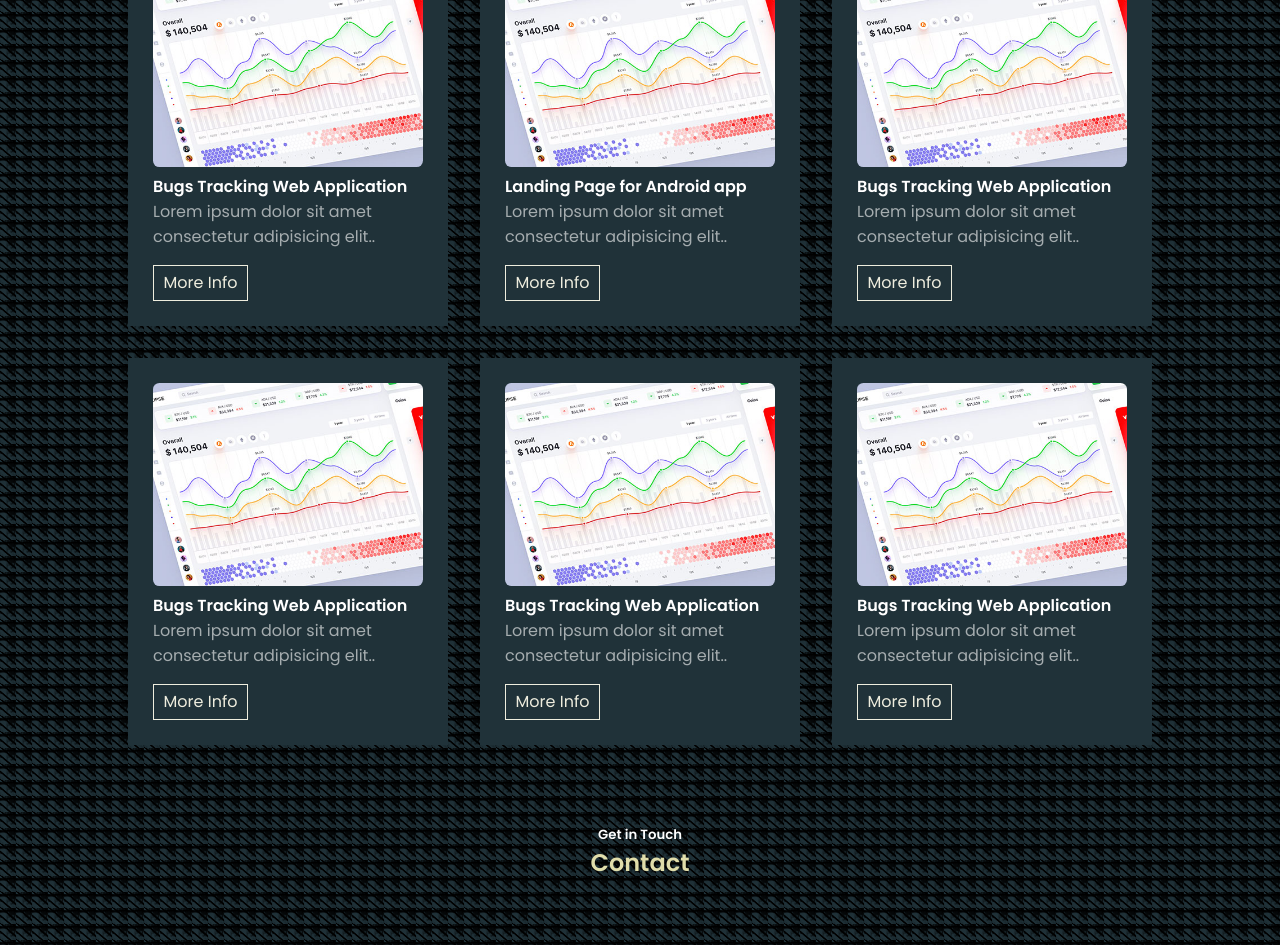
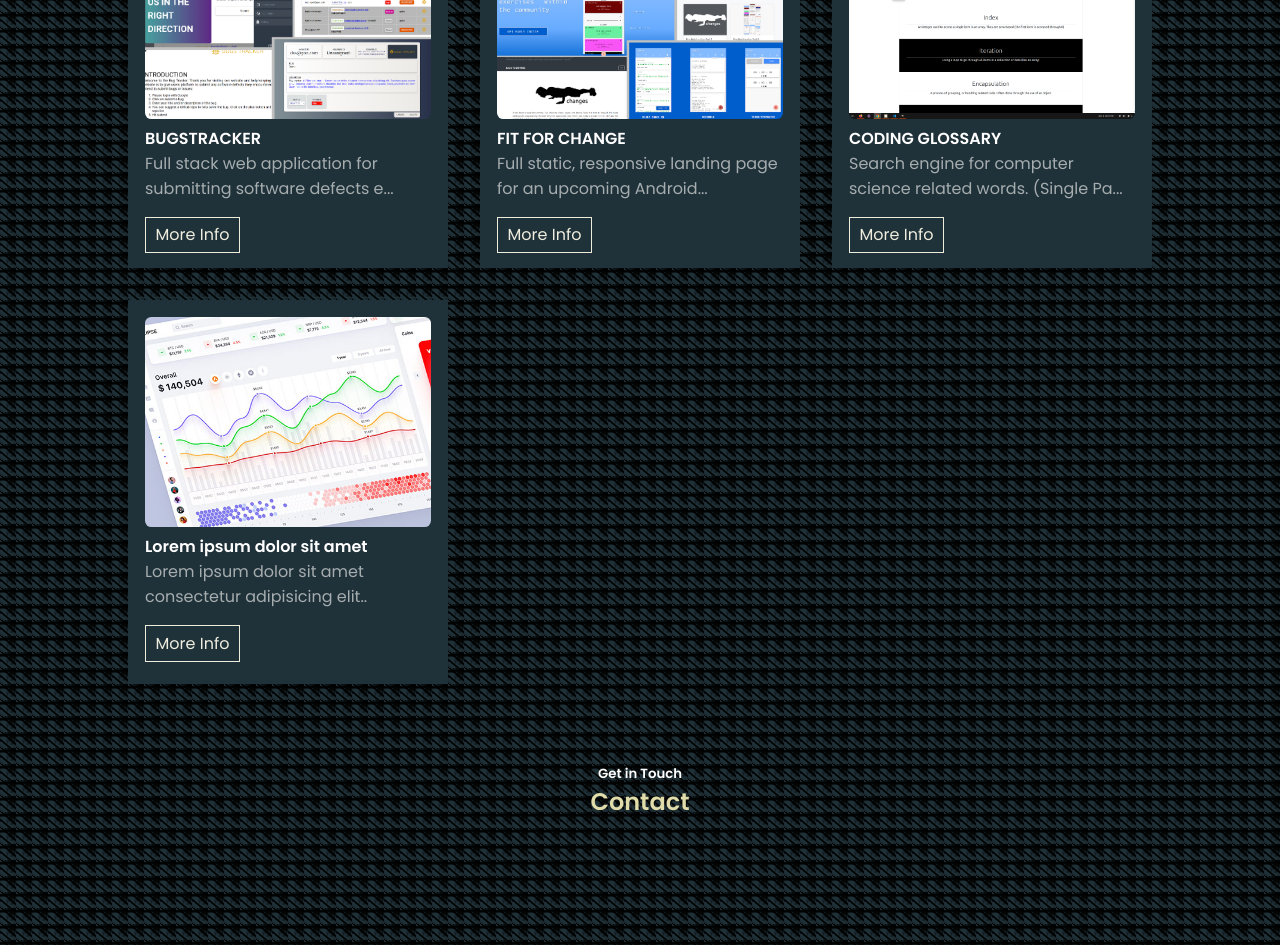
Before and after one commit to hakimihamzan/react-portfolio, a React (Create React App) app: page / in a window 1280 px wide. Shown: the part 1940-2885 px from the top of the page. Built offline with nearby package versions, Linux system fonts and the light colour scheme.

Commit message:
Update: Project  data is dynamic

```diff
--- a/src/components/ExtraInfo.jsx
+++ b/src/components/ExtraInfo.jsx
@@ -1,66 +1,12 @@
 import React from 'react'
 import styles from './ExtraInfo.module.css'
 import { FaGithub, FaEye } from 'react-icons/fa'
+import data from '../data'
+
+
 
 function ExtraInfo({ handleClose, name }) {
-    const data = {
-        fitforchange: {
-            title: 'FIT FOR CHANGE',
-            url: 'https://fitforchange.xyz',
-            heading: 'Full static, responsive landing page for an upcoming Android application.',
-            date: 'APR2021',
-            notePoint: [
-                'Built with HTML, CSS, Bootstrap and Firebase.',
-                'Firebase (Firestore) is used as a database for storing name/email details of interested users.',
-            ],
-            techStack: "HTML, CSS, Bootstrap, Firebase",
-            designInspired: []
-        },
-
-        codingglossary: {
-            title: 'CODING GLOSSARY',
-            url: 'https://hakimihamzan.github.io/glossary/',
-            heading: 'Search engine for computer science related words. (Single Page Application)',
-            date: 'AUG2021',
-            notePoint: [
-                'Built with HTML, CSS, Bootstrap and JavaScript',
-                'JavaScript is used to update the page based on user’s interaction',
-            ],
-            techStack: "HTML, CSS, Bootstrap, JavaScript",
-            designInspired: []
-        },
-
-        bugstracking: {
-            title: 'BUGSTRACKER',
-            url: 'https://bugstracker.xyz',
-            codeUrl: 'https://github.com/hakimihamzan/bug-tracker',
-            heading: 'Full stack web application for submitting software defects encountered by users.',
-            date: 'SEPT2021',
-            notePoint: [
-                'Built with JavaScript, HTML, CSS, Firebase and GitHub API.',
-                'Firebase (Firestore) is used as a database for storing details of each bug.',
-                'Implemented Google Authentication & Authorization for separation of roles.',
-                'Implemented Demo Account for Developer and Manager'
-            ],
-            techStack: "HTML, CSS, JavaScript, Firebase, GitHub API",
-            designInspired: [
-                {
-                    url: 'https://coderthemes.com/hyper/creative/layouts-vertical.html',
-                    creator: 'CoderTheme',
-                    title: 'Hyper-V Bootstrap Framework'
-                },
-                {
-                    url: 'https://dribbble.com/shots/6398590-DoneDone-2-Mailbox-Home?showSimilarShots=true&_=1630390033997#',
-                    creator: 'PixelMatters',
-                    title: 'DoneDone 2'
-                },
-            ]
-        },
-    }
-
     const currentProject = { ...data[name] }
-
-    console.log(currentProject.designInspired.length)
 
     return (
         <>
@@ -71,7 +17,7 @@ function ExtraInfo({ handleClose, name }) {
                         <button><a href={currentProject.codeUrl} rel="noreferrer" target='_blank'> <FaGithub />CODE</a></button>
                         <button><a href={currentProject.url} rel="noreferrer" target='_blank'><FaEye />LIVE</a></button>
                     </div>
-                    <img src="https://images.pexels.com/photos/103123/pexels-photo-103123.jpeg?auto=compress&cs=tinysrgb&w=1260&h=750&dpr=1" alt="" />
+                    <img src={currentProject.snap} alt="project" />
                 </div>
                 <div className={styles.extraInfo}>
                     <h2>{currentProject.title} <small className='text-light' style={{ fontSize: '0.75rem' }}>({currentProject.date})</small></h2>
--- a/src/components/portfolio/Portfolio.jsx
+++ b/src/components/portfolio/Portfolio.jsx
@@ -2,53 +2,32 @@ import React from 'react'
 import styles from './Portfolio.module.css'
 import port from '../../assets/portfolio1.jpg'
 import Modal from '../modal/Modal'
+import data from '../../data'
 
 const Portfolio = () => {
+    const projectNames = Object.keys(data);
     return (
         <section id='portfolio'>
             <h5>My Portfolio</h5>
             <h2>Projects & Showcase</h2>
 
             <div className={styles.portfolio__container}>
+                {projectNames.map((name, index) =>
+                (
+                    <div className={styles.project} key={index}>
+                        <img className={styles.portfolio__image} src={data[name].snap} alt="" />
+                        <h4>{data[name].title}</h4>
+                        <p className='text-light'>{data[name].heading.substring(0, 60)}...</p>
+                        <Modal name={name} />
+                    </div>
+                ))}
                 <div className={styles.project}>
                     <img className={styles.portfolio__image} src={port} alt="" />
-                    <h4>Bugs Tracking Web Application</h4>
+                    <h4>Lorem ipsum dolor sit amet</h4>
                     <p className='text-light'>Lorem ipsum dolor sit amet consectetur adipisicing elit..</p>
-                    <Modal name='bugstracking' />
-                </div>
-                <div className={styles.project}>
-                    <img className={styles.portfolio__image} src={port} alt="" />
-                    <h4>Landing Page for Android app</h4>
-                    <p className='text-light'>Lorem ipsum dolor sit amet consectetur adipisicing elit..</p>
-                    <Modal name='fitforchange' />
-                </div>
-                <div className={styles.project}>
-                    <img className={styles.portfolio__image} src={port} alt="" />
-                    <h4>Bugs Tracking Web Application</h4>
-                    <p className='text-light'>Lorem ipsum dolor sit amet consectetur adipisicing elit..</p>
-                    <Modal name='codingglossary' />
-                </div>
-                <div className={styles.project}>
-                    <img className={styles.portfolio__image} src={port} alt="" />
-                    <h4>Bugs Tracking Web Application</h4>
-                    <p className='text-light'>Lorem ipsum dolor sit amet consectetur adipisicing elit..</p>
-                    <Modal name='codingglossary' />
-                </div>
-                <div className={styles.project}>
-                    <img className={styles.portfolio__image} src={port} alt="" />
-                    <h4>Bugs Tracking Web Application</h4>
-                    <p className='text-light'>Lorem ipsum dolor sit amet consectetur adipisicing elit..</p>
-                    <Modal name='codingglossary' />
-                </div>
-                <div className={styles.project}>
-                    <img className={styles.portfolio__image} src={port} alt="" />
-                    <h4>Bugs Tracking Web Application</h4>
-                    <p className='text-light'>Lorem ipsum dolor sit amet consectetur adipisicing elit..</p>
-                    <Modal name='codingglossary' />
+                    <Modal name='' />
                 </div>
             </div>
-
-
         </section>
     )
 }
--- a/src/components/portfolio/Portfolio.module.css
+++ b/src/components/portfolio/Portfolio.module.css
@@ -10,11 +10,11 @@
 }
 
 .project {
-  height: max-content;
+  /* height: 500px; */
   background-color: var(--color-bg);
   border: 1px solid transparent;
   transition: var(--transition);
-  padding: 1.5rem;
+  padding: 1rem;
   position: relative;
 }
 
@@ -26,7 +26,8 @@
 
 .portfolio__image {
   width: 100%;
-  height: 80%;
+  min-height: 55%;
+  max-height: 60%;
   object-fit: cover;
   border-radius: 0.4rem;
 }
@@ -46,8 +47,6 @@
 
 @media screen and (max-width: 360px) {
   .project button {
-    /* padding: 0.3rem 0.6rem;
-    border-radius: 0; */
     font-size: small;
   }
 
```
